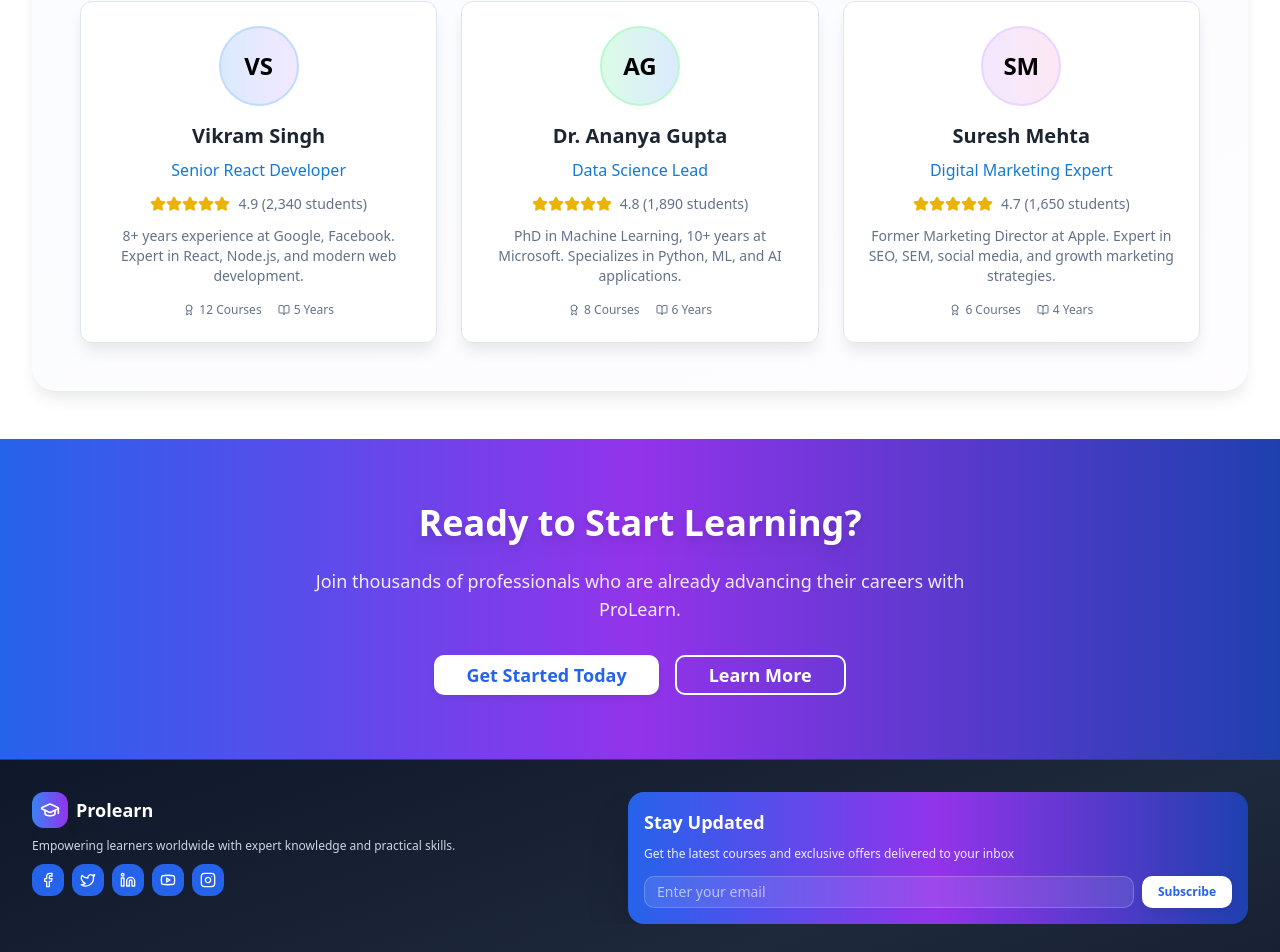
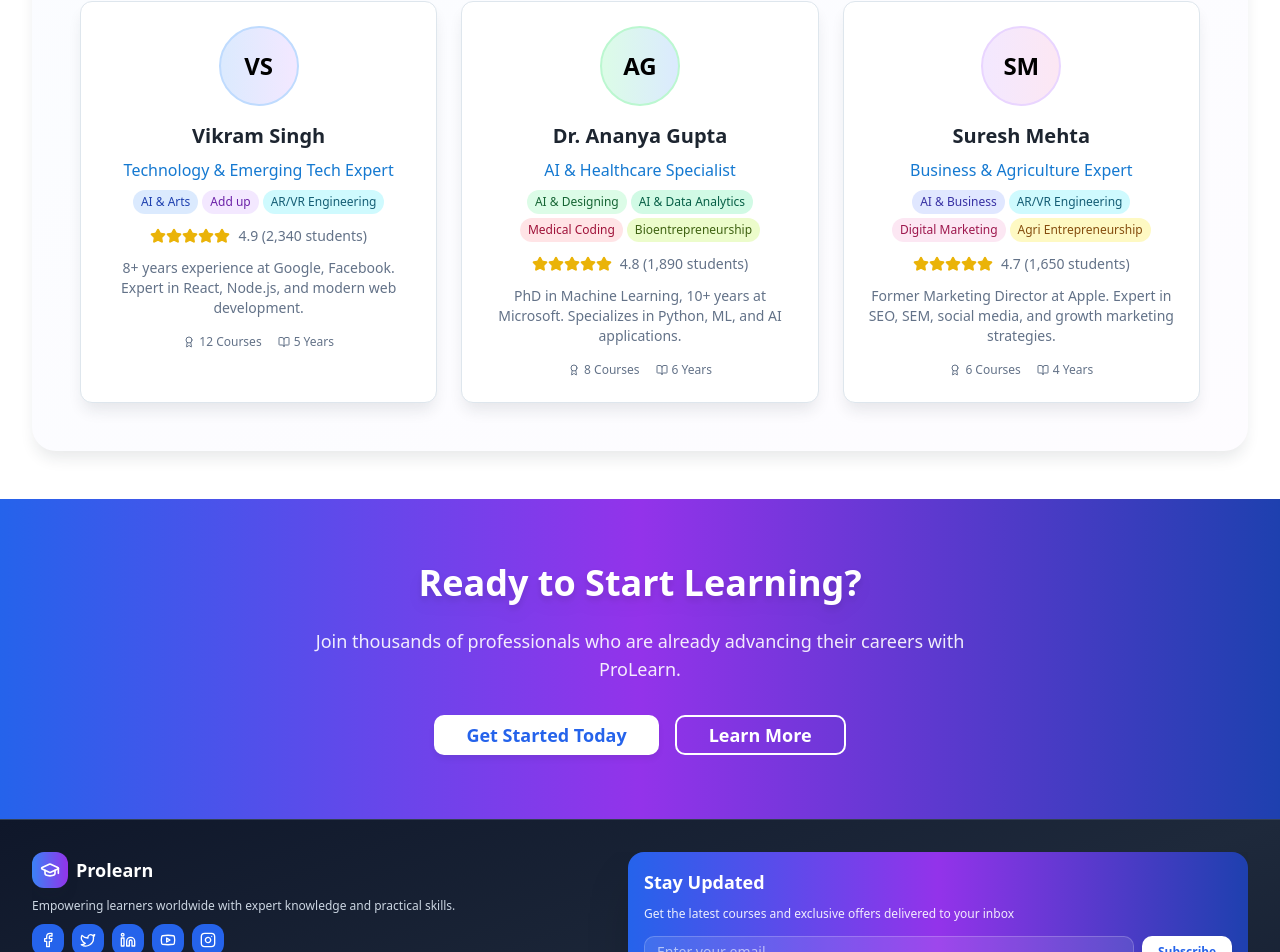
Before and after one commit to abhishekhbihari007/ProLearn, a React (Vite) app: page / in a window 1280 px wide. Shown: the part 3037-3989 px from the top of the page. Built offline with nearby package versions, Linux system fonts and the light colour scheme; the HTML template or start-up script is replaced by a standard one.

Commit message:
feat: complete ProLearn rebranding and instructor profile updates

```diff
--- a/index.html
+++ b/index.html
@@ -10,11 +10,11 @@
     <meta property="og:title" content="Prolearn - Learn from Industry Experts" />
     <meta property="og:description" content="Connect with industry leaders and academics. Gain practical knowledge through expert-led courses and expand your professional network." />
     <meta property="og:type" content="website" />
-    <meta property="og:image" content="https://lovable.dev/opengraph-image-p98pqg.png" />
+    <meta property="og:image" content="/hero-bg-new.svg" />
 
     <meta name="twitter:card" content="summary_large_image" />
-    <meta name="twitter:site" content="@lovable_dev" />
-    <meta name="twitter:image" content="https://lovable.dev/opengraph-image-p98pqg.png" />
+    <meta name="twitter:site" content="@prolearn_in" />
+    <meta name="twitter:image" content="/hero-bg-new.svg" />
   </head>
 
   <body>
--- a/package.json
+++ b/package.json
@@ -1,5 +1,5 @@
 {
-  "name": "vite_react_shadcn_ts",
+  "name": "prolearn",
   "private": true,
   "version": "0.0.0",
   "type": "module",
@@ -73,7 +73,6 @@
     "eslint-plugin-react-hooks": "^5.2.0",
     "eslint-plugin-react-refresh": "^0.4.20",
     "globals": "^15.15.0",
-    "lovable-tagger": "^1.1.9",
     "postcss": "^8.5.6",
     "tailwindcss": "^3.4.17",
     "typescript": "^5.8.3",
--- a/src/pages/Contact.tsx
+++ b/src/pages/Contact.tsx
@@ -21,7 +21,7 @@ const Contact = () => {
     {
       icon: Mail,
       title: "Email",
-      value: "support@prolearn.in",
+      value: "Info@prolearn.in",
       action: "Send Email",
     },
     {
--- a/src/pages/Courses.tsx
+++ b/src/pages/Courses.tsx
@@ -8,6 +8,7 @@ import { useState } from "react";
 
 const Courses = () => {
   const [selectedCategory, setSelectedCategory] = useState("All Courses");
+
 
   const featuredCourses = [
     {
--- a/src/pages/Home.tsx
+++ b/src/pages/Home.tsx
@@ -238,7 +238,12 @@ const Home = () => {
                     VS
                   </div>
                   <h3 className="text-xl font-bold text-foreground mb-2">Vikram Singh</h3>
-                  <p className="text-primary font-medium mb-3">Senior React Developer</p>
+                  <p className="text-primary font-medium mb-2">Technology & Emerging Tech Expert</p>
+                  <div className="flex flex-wrap justify-center gap-1 mb-3">
+                    <span className="px-2 py-1 bg-blue-100 text-blue-800 text-xs rounded-full">AI & Arts</span>
+                    <span className="px-2 py-1 bg-purple-100 text-purple-800 text-xs rounded-full">Add up</span>
+                    <span className="px-2 py-1 bg-cyan-100 text-cyan-800 text-xs rounded-full">AR/VR Engineering</span>
+                  </div>
                   <div className="flex items-center justify-center mb-3">
                     <div className="flex">
                       {[...Array(5)].map((_, i) => (
@@ -268,7 +273,13 @@ const Home = () => {
                     AG
                   </div>
                   <h3 className="text-xl font-bold text-foreground mb-2">Dr. Ananya Gupta</h3>
-                  <p className="text-primary font-medium mb-3">Data Science Lead</p>
+                  <p className="text-primary font-medium mb-2">AI & Healthcare Specialist</p>
+                  <div className="flex flex-wrap justify-center gap-1 mb-3">
+                    <span className="px-2 py-1 bg-green-100 text-green-800 text-xs rounded-full">AI & Designing</span>
+                    <span className="px-2 py-1 bg-emerald-100 text-emerald-800 text-xs rounded-full">AI & Data Analytics</span>
+                    <span className="px-2 py-1 bg-rose-100 text-rose-800 text-xs rounded-full">Medical Coding</span>
+                    <span className="px-2 py-1 bg-lime-100 text-lime-800 text-xs rounded-full">Bioentrepreneurship</span>
+                  </div>
                   <div className="flex items-center justify-center mb-3">
                     <div className="flex">
                       {[...Array(5)].map((_, i) => (
@@ -298,7 +309,13 @@ const Home = () => {
                     SM
                   </div>
                   <h3 className="text-xl font-bold text-foreground mb-2">Suresh Mehta</h3>
-                  <p className="text-primary font-medium mb-3">Digital Marketing Expert</p>
+                  <p className="text-primary font-medium mb-2">Business & Agriculture Expert</p>
+                  <div className="flex flex-wrap justify-center gap-1 mb-3">
+                    <span className="px-2 py-1 bg-indigo-100 text-indigo-800 text-xs rounded-full">AI & Business</span>
+                    <span className="px-2 py-1 bg-cyan-100 text-cyan-800 text-xs rounded-full">AR/VR Engineering</span>
+                    <span className="px-2 py-1 bg-pink-100 text-pink-800 text-xs rounded-full">Digital Marketing</span>
+                    <span className="px-2 py-1 bg-yellow-100 text-yellow-800 text-xs rounded-full">Agri Entrepreneurship</span>
+                  </div>
                   <div className="flex items-center justify-center mb-3">
                     <div className="flex">
                       {[...Array(5)].map((_, i) => (
```
Also changed, not shown: 2 other files (tests, documents, lock files or other folders).
